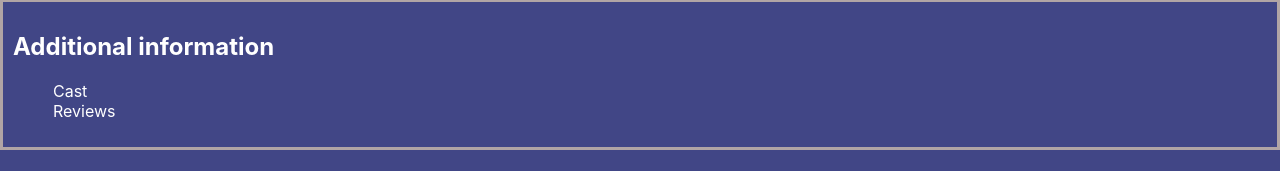
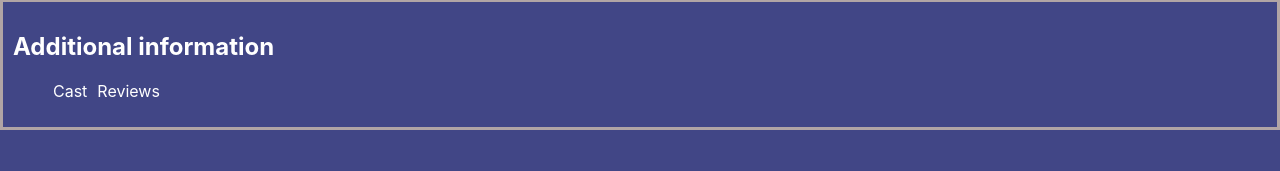
Before and after one commit to V1talquaaa/goit-react-hw-05-movies, a React (Create React App) app: page /goit-react-hw-05-movies/movies/1 in a window 1280 px wide. Shown: the part 151-322 px from the top of the page. Built offline with nearby package versions, Linux system fonts and the light colour scheme; no server answers.

Commit message:
added styles

```diff
--- a/src/components/MoviesDetail/MoviesDetail.jsx
+++ b/src/components/MoviesDetail/MoviesDetail.jsx
@@ -58,7 +58,7 @@ const [movie, setMovie] = useState([]);
   </div>
   <div className={css.castReviewsSection}>
           <Title title={"Additional information"}></Title>
-          <ul>
+          <ul className={css.addSectionList}>
             <NavLink to="cast" className={css.additionalSectionLink}><li>Cast</li></NavLink>
             <NavLink to="reviews"className={css.additionalSectionLink}><li>Reviews</li></NavLink>
           </ul>
--- a/src/components/MoviesDetail/MoviesDetail.module.css
+++ b/src/components/MoviesDetail/MoviesDetail.module.css
@@ -49,3 +49,7 @@
 li {
     margin-right: 10px;
 }
+.addSectionList {
+    display: flex;
+
+}
```
